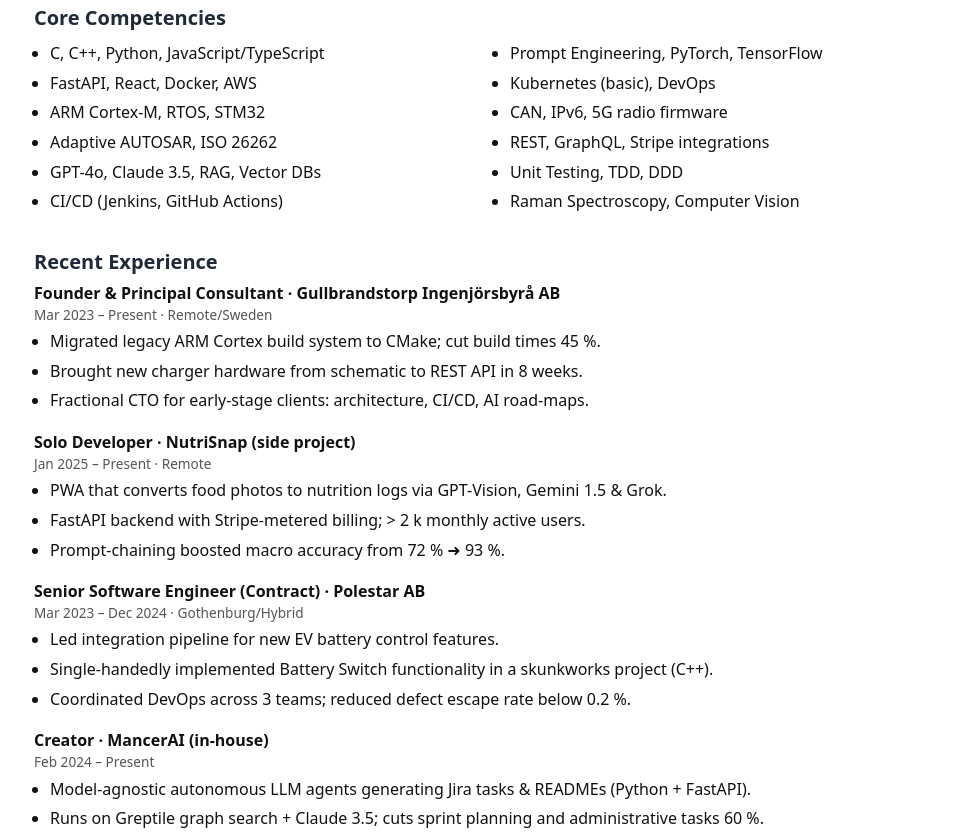
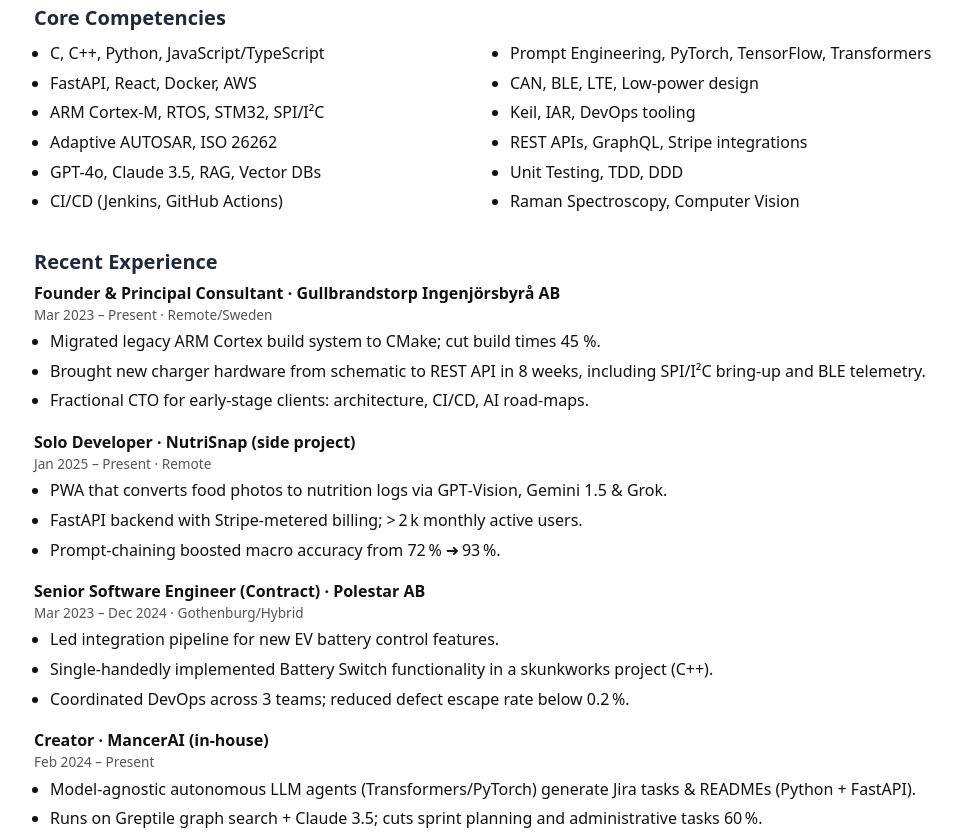
Before and after one commit to Paulander/Resume, a plain HTML site: page index.html in a window 1280 px wide. Shown: the part 320-1153 px from the top of the page, without its empty margins (156-1118 px from the left). Drawn offline with Linux system fonts and the light colour scheme.

Commit message:
Small keyword updates and clarifications

```diff
--- a/index.html
+++ b/index.html
@@ -73,7 +73,7 @@
   </style>
 </head>
 <body>
-  <!-- Keywords: C, C++, Python, TypeScript, FastAPI, React, Docker, ARM Cortex-M, RTOS, Adaptive AUTOSAR, ISO 26262, REST, GraphQL, AWS, Linux, CI/CD, Jenkins, GitHub Actions, GPT-4o, Claude 3.5, RAG, Vector DBs, Pinecone, Prompt Engineering, OpenMP, MPI, PyTorch, TensorFlow, Stripe, Scrum, Jira, Kubernetes, DevOps, STM32, CAN, IPv6, 5G, ASIC bring-up, Raman Spectroscopy, Computer Vision, CNNs, Unit Testing, TDD, DDD, Embedded Firmware, Full-Stack Engineer, AI Consultant, Remote, B2B -->
+  <!-- Keywords: C, C++, Python, TypeScript, FastAPI, React, Docker, ARM Cortex-M, RTOS, SPI, I2C, Keil, IAR, Adaptive AUTOSAR, ISO 26262, BLE, LTE, Low-power design, REST, AWS, Linux, CI/CD, Jenkins, GitHub Actions, GPT-4o, Claude 3.5, RAG, Vector DBs, Pinecone, Prompt Engineering, OpenMP, MPI, PyTorch, TensorFlow, Transformers, Stripe, Scrum, Jira, DevOps, STM32, CAN, IPv6, 5G, ASIC bring-up, Raman Spectroscopy, Computer Vision, CNNs, Unit Testing, TDD, DDD, Embedded Firmware, AI Consultant, Remote, B2B -->
 
   <header>
     <h1>Oskar Paulander</h1>
@@ -92,16 +92,16 @@
       <ul>
         <li>C, C++, Python, JavaScript/TypeScript</li>
         <li>FastAPI, React, Docker, AWS</li>
-        <li>ARM Cortex-M, RTOS, STM32</li>
+        <li>ARM Cortex-M, RTOS, STM32, SPI/I²C</li>
         <li>Adaptive AUTOSAR, ISO 26262</li>
         <li>GPT-4o, Claude 3.5, RAG, Vector DBs</li>
         <li>CI/CD (Jenkins, GitHub Actions)</li>
       </ul>
       <ul>
-        <li>Prompt Engineering, PyTorch, TensorFlow</li>
-        <li>Kubernetes (basic), DevOps</li>
-        <li>CAN, IPv6, 5G radio firmware</li>
-        <li>REST, GraphQL, Stripe integrations</li>
+        <li>Prompt Engineering, PyTorch, TensorFlow, Transformers</li>
+        <li>CAN, BLE, LTE, Low‑power design</li>
+        <li>Keil, IAR, DevOps tooling</li>
+        <li>REST APIs, GraphQL, Stripe integrations</li>
         <li>Unit Testing, TDD, DDD</li>
         <li>Raman Spectroscopy, Computer Vision</li>
       </ul>
@@ -116,7 +116,7 @@
       <div class="meta">Mar&nbsp;2023 – Present · Remote/Sweden</div>
       <ul>
         <li>Migrated legacy ARM Cortex build system to CMake; cut build times 45 %.</li>
-        <li>Brought new charger hardware from schematic to REST API in 8 weeks.</li>
+        <li>Brought new charger hardware from schematic to REST API in 8 weeks, including SPI/I²C bring‑up and BLE telemetry.</li>
         <li>Fractional CTO for early-stage clients: architecture, CI/CD, AI road‑maps.</li>
       </ul>
     </div>
@@ -125,9 +125,9 @@
       <div class="job-title">Solo Developer · NutriSnap (side project)</div>
       <div class="meta">Jan 2025 – Present · Remote</div>
       <ul>
-        <li>PWA that converts food photos to nutrition logs via GPT-Vision, Gemini 1.5 &amp; Grok.</li>
-        <li>FastAPI backend with Stripe-metered billing; &gt; 2 k monthly active users.</li>
-        <li>Prompt-chaining boosted macro accuracy from 72 % ➜ 93 %.</li>
+        <li>PWA that converts food photos to nutrition logs via GPT‑Vision, Gemini 1.5 &amp; Grok.</li>
+        <li>FastAPI backend with Stripe‑metered billing; &gt; 2 k monthly active users.</li>
+        <li>Prompt‑chaining boosted macro accuracy from 72 % ➜ 93 %.</li>
       </ul>
     </div>
 
@@ -137,20 +137,20 @@
       <ul>
         <li>Led integration pipeline for new EV battery control features.</li>
         <li>Single‑handedly implemented Battery Switch functionality in a skunkworks project (C++).</li>
-        <li>Coordinated DevOps across 3 teams; reduced defect escape rate below 0.2 %.</li>
+        <li>Coordinated DevOps across 3 teams; reduced defect escape rate below 0.2 %.</li>
       </ul>
     </div>
 
     <div class="job">
-      <div class="job-title">Creator · MancerAI (in-house)</div>
-      <div class="meta">Feb 2024 – Present</div>
+      <div class="job-title">Creator · MancerAI (in‑house)</div>
+      <div class="meta">Feb 2024 – Present</div>
       <ul>
-        <li>Model‑agnostic autonomous LLM agents generating Jira tasks &amp; READMEs (Python + FastAPI).</li>
-        <li>Runs on Greptile graph search + Claude 3.5; cuts sprint planning and administrative tasks 60 %.</li>
+        <li>Model‑agnostic autonomous LLM agents (Transformers/PyTorch) generate Jira tasks &amp; READMEs (Python + FastAPI).</li>
+        <li>Runs on Greptile graph search + Claude 3.5; cuts sprint planning and administrative tasks 60 %.</li>
       </ul>
     </div>
 
-    <p><em>Earlier roles: Vector GmbH (Scrum Master &amp; Developer, Adaptive AUTOSAR), Ericsson AB (5G microwave radios), Gemalto AB (2FA hardware token – QR‑code image processing &amp; smart‑card reader, PC simulation GUI), Tele‑Radio AB (industrial remote controls). Full details available on request</em></p>
+    <p><em>Earlier roles: Vector GmbH (Scrum Master &amp; Developer, Adaptive AUTOSAR), Ericsson AB (5G microwave radios), Gemalto AB (2FA hardware token – QR‑code image processing &amp; smart‑card reader, PC simulation GUI), Tele‑Radio AB (industrial remote controls). Full details available on request.</em></p>
   </section>
 
   <section id="education">
@@ -165,17 +165,17 @@
   <section id="projects">
     <h2>Selected Projects</h2>
     <ul>
-      <li><strong>Raylyze</strong> – Hand-held Raman spectrometer; cut BoM 30 % via CNN analysis.</li>
+      <li><strong>Raylyze</strong> – Hand‑held Raman spectrometer; cut BoM 30 % via CNN analysis.</li>
       <li><strong>Smartnoise</strong> – iOS + web app enhancing ADHD cognition through auditory SR.</li>
-      <li><strong>Forum Admin</strong> – Scaled onboarding for 3 k StarCraft players in community &gt; 2 M users.</li>
+      <li><strong>Forum Admin</strong> – Scaled onboarding for 3 k StarCraft players in community &gt; 2 M users.</li>
     </ul>
   </section>
 
   <section id="publications">
     <h2>Publications &amp; Activities</h2>
     <ul>
-      <li>Co-author, <em>Frontiers in Human Neuroscience</em> – stochastic resonance for ADHD.</li>
-      <li>Swedish junior chess – 1900 ELO equivalent.</li>
+      <li>Co‑author, <em>Frontiers in Human Neuroscience</em> – stochastic resonance for ADHD.</li>
+      <li>Swedish junior chess – 1900 ELO equivalent.</li>
     </ul>
   </section>
 
```
